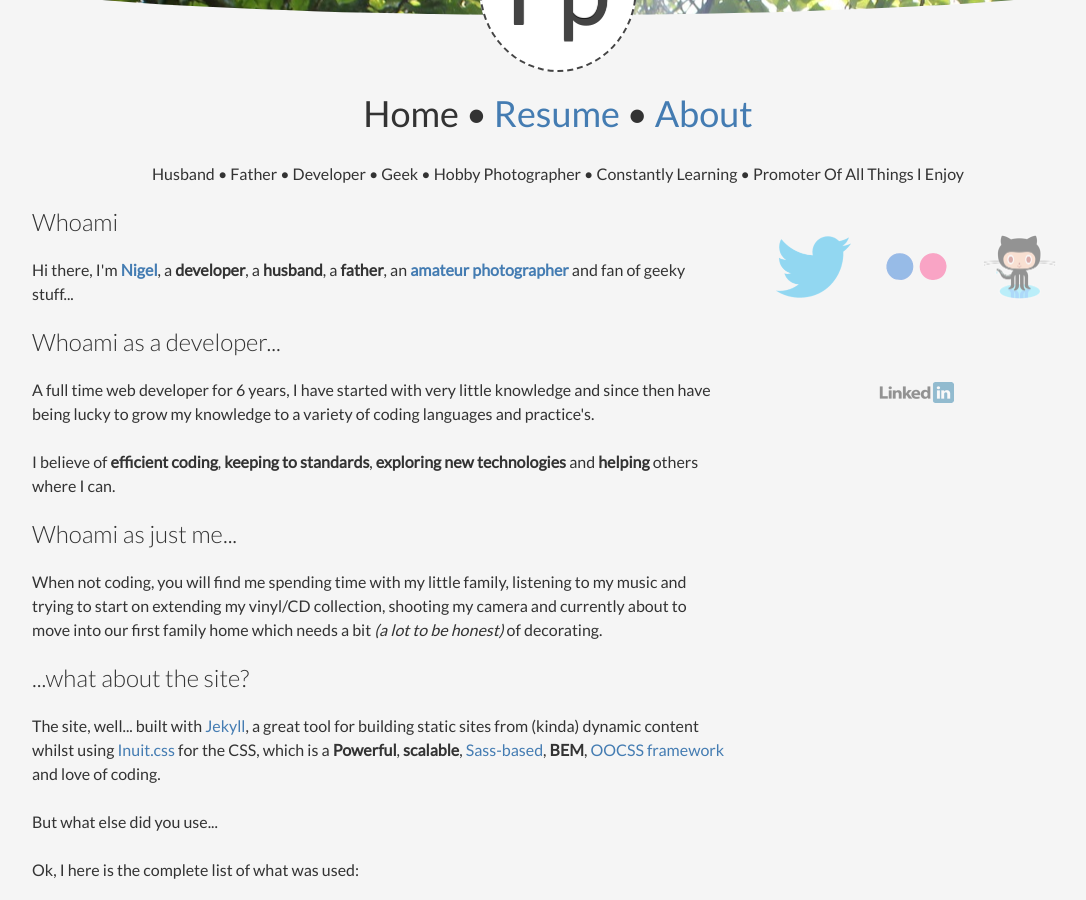
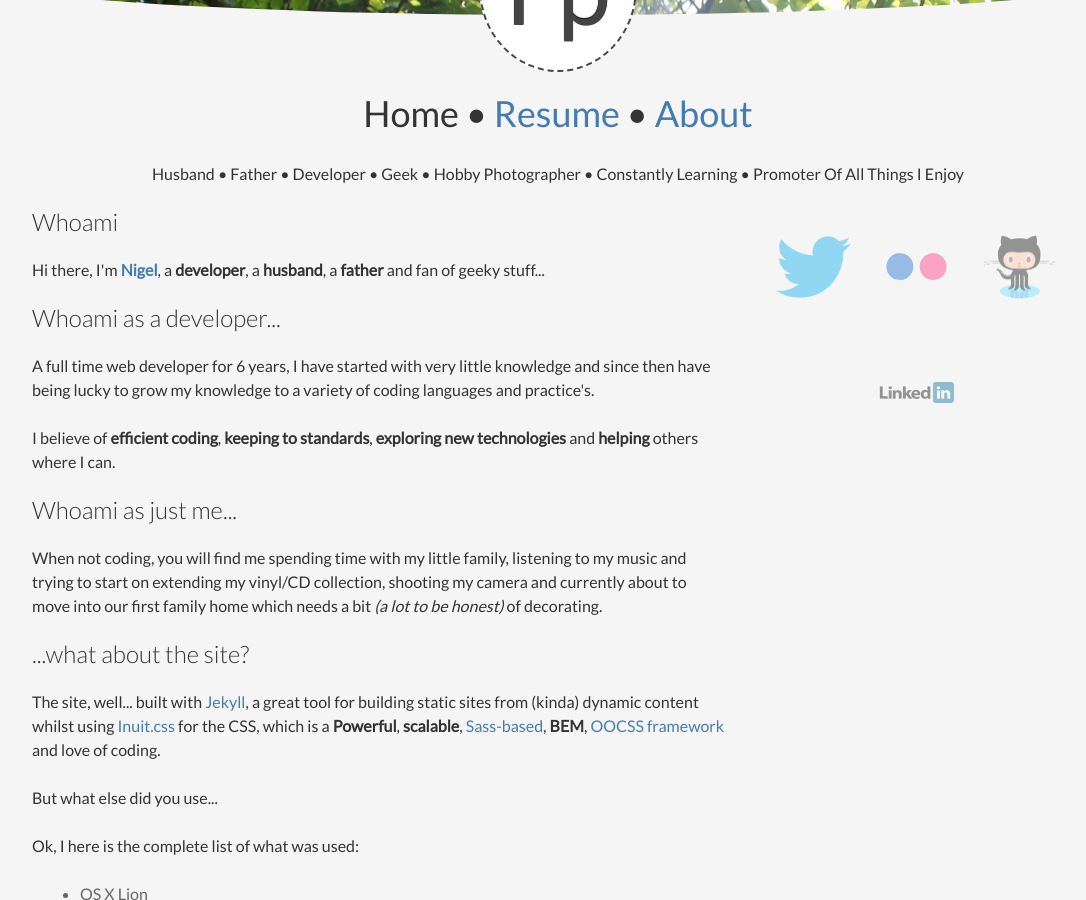
Before and after one commit to futurepixels/futurepixels.co.uk, a Jekyll site: the page built from about.html, in a window 1280 px wide and 900 px high, scrolled down 385 px. Shown: the whole window, without its empty margins (82-1168 px from the left). Built offline with Jekyll 4.4.1, drawn with Linux system fonts in a browser that asks for light colours.

Commit message:
Remove 500px for the moment

```diff
--- a/about.html
+++ b/about.html
@@ -9,7 +9,7 @@
 	<div class="g one-whole desk-two-thirds">
 		<h2 class="gamma" id="section:whoami">Whoami</h2>
 		<p>
-			Hi there, I'm <strong><a href="http://twitter.com/NigelGreenway" target="_new" title="Twitter: @NigelGreenway">Nigel</a></strong>, a <strong>developer</strong>, a <strong>husband</strong>, a <strong>father</strong>, an <strong><a href="http://500px.com/smilinki666" target="_new">amateur photographer</a></strong> and fan of geeky stuff...
+			Hi there, I'm <strong><a href="http://twitter.com/NigelGreenway" target="_new" title="Twitter: @NigelGreenway">Nigel</a></strong>, a <strong>developer</strong>, a <strong>husband</strong>, a <strong>father</strong> and fan of geeky stuff...
 		</p>
 		<h2 class="gamma">Whoami as a developer...</h2>
 		<p>
```
